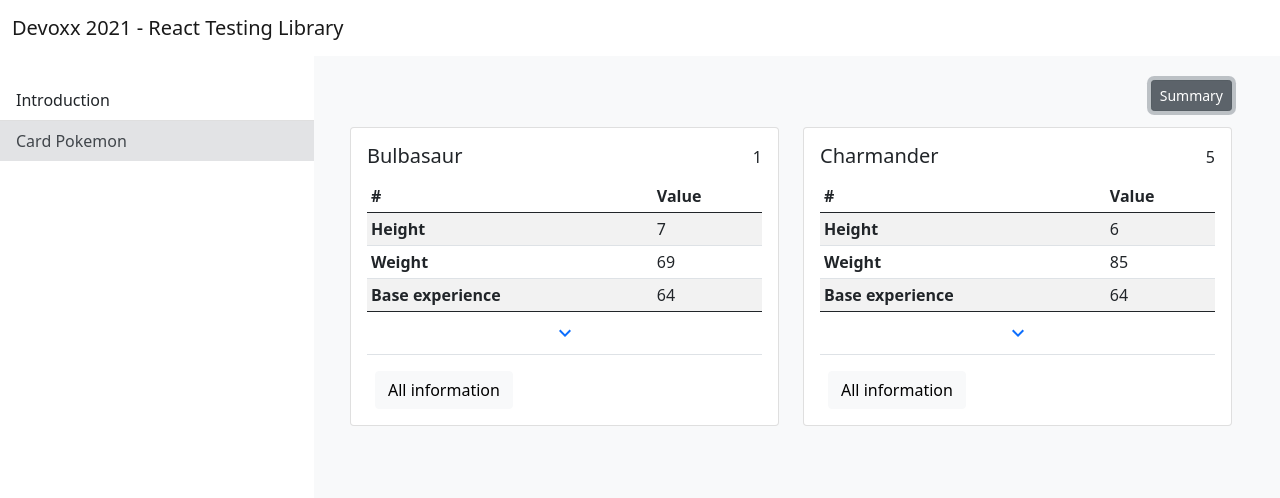
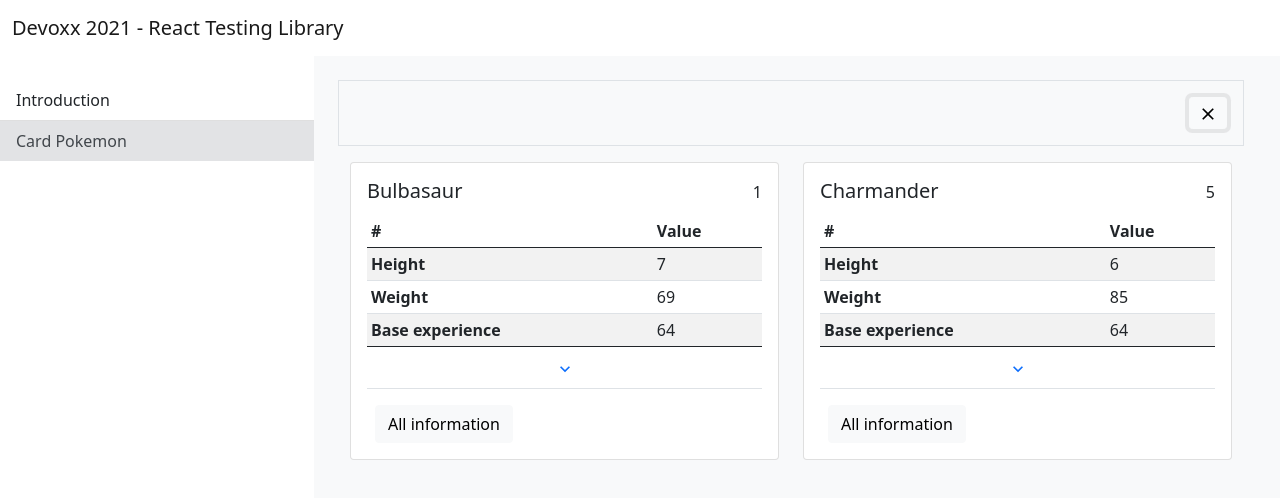
Before and after one commit to alicia-stotz/devoxx2021-rtl, a React (Create React App) app: page /example/default in a window 1280 px wide. Both pictures are taken after a click on the button "Summary". Shown: the top 498 px of the page. Built offline with nearby package versions, Linux system fonts and the light colour scheme.

Commit message:
feat(summaryButton): add border + change icon

```diff
--- a/src/components/routes/Example/PokemonCard.tsx
+++ b/src/components/routes/Example/PokemonCard.tsx
@@ -86,8 +86,8 @@
                     title={showInformation ? "Show less information" : "Show more information"}>
                     {
                       showInformation ?
-                        <KeyboardArrowUpIcon />
-                        : <KeyboardArrowDownIcon />
+                        <KeyboardArrowUpIcon fontSize="small" />
+                        : <KeyboardArrowDownIcon fontSize="small" />
                     }
 
                   </button>
--- a/src/components/shared/SummaryButton.tsx
+++ b/src/components/shared/SummaryButton.tsx
@@ -1,4 +1,5 @@
 import React from 'react';
+import ClearIcon from '@material-ui/icons/Clear';
 
 export interface ISummaryButtonProps {
   content: JSX.Element;
@@ -6,15 +7,26 @@
 
 export const SummaryButton = ({ content }: ISummaryButtonProps) => {
   const [displaySummary, setDisplaySummary] = React.useState<Boolean>(false);
-  return <div className="mb-3 summary-button">
-    <button
-      type="button"
-      className="btn btn-secondary btn-sm float-right"
-      style={{ float: "right" }}
-      name={displaySummary ? "Hide summary" : "View summary"}
-      onClick={() => setDisplaySummary(!displaySummary)}>
-      Summary
+  return <div className={`mb-3 summary-button${displaySummary ? " border p-3" : ""}`}>
+    {
+      displaySummary ?
+        <button
+          type="button"
+          title="Hide summary"
+          style={{ float: "right" }}
+          onClick={() => setDisplaySummary(false)}
+          className="btn btn-light btn-sm float-right">
+          <ClearIcon fontSize="small" />
+        </button>
+        : <button
+          type="button"
+          className="btn btn-secondary btn-sm float-right"
+          style={{ float: "right" }}
+          title="View summary"
+          onClick={() => setDisplaySummary(true)}>
+          Summary
           </button>
+    }
     {displaySummary ? content : null}
   </div>
 };
```
